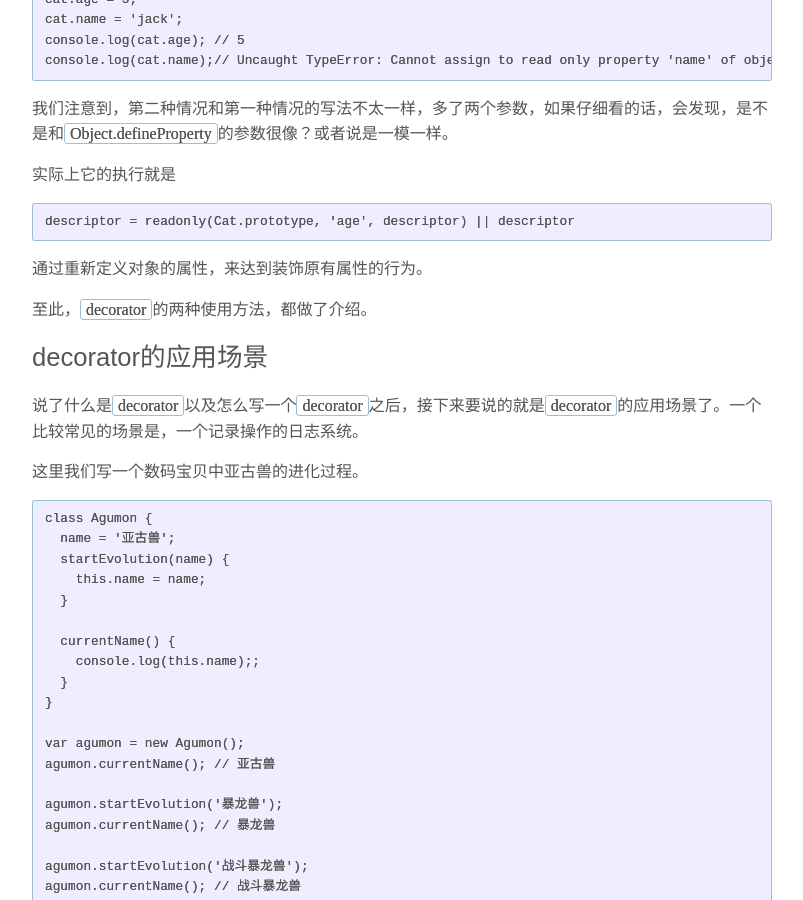
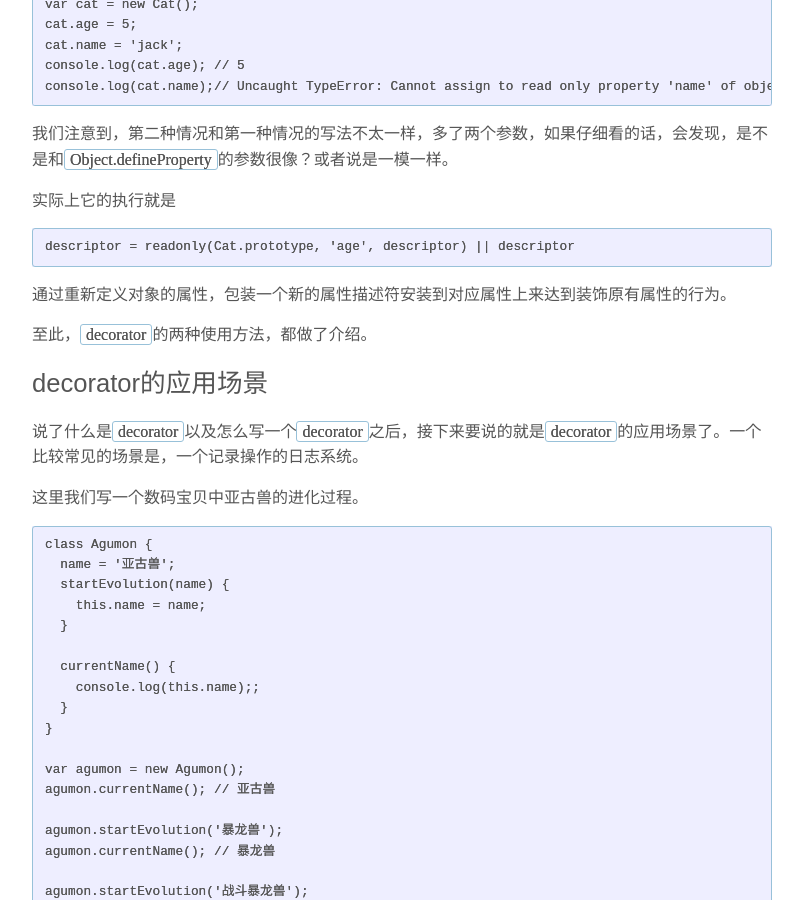
Before and after one commit to mmmaming/mmmaming.github.io, a Jekyll site: the page built from _posts/2017-12-20-ES7中的decorator.md, in a window 1280 px wide and 900 px high, scrolled down 2425 px. Shown: the whole window, without its empty margins (238-1041 px from the left). Built offline with Jekyll 4.4.1, drawn with Linux system fonts in a browser that asks for light colours; some web fonts are replaced; some of the changed text lies outside the part shown.

Commit message:
decorator

````diff
--- a/_posts/2017-12-20-ES7中的decorator.md
+++ b/_posts/2017-12-20-ES7中的decorator.md
@@ -11,7 +11,7 @@
 
 ## 如何使用decorator
 
-decorator的使用方法有两种，一种是给类添加`decorator`，另一种是给类的属性添加`decorator`。（注意`decorator`不能用于装饰函数，因为函数存在函数提升的情况）
+decorator的使用方法有两种，一种是给类添加`decorator`，另一种是给类的属性添加`decorator`(普通的对象字面量属性也可以添加装饰器)。（注意`decorator`不能用于装饰函数，因为函数存在函数提升的情况）
 先来看第一种情况。
 
 ```
@@ -116,7 +116,7 @@
 ```
 descriptor = readonly(Cat.prototype, 'age', descriptor) || descriptor
 ```
-通过重新定义对象的属性，来达到装饰原有属性的行为。
+通过重新定义对象的属性，包装一个新的属性描述符安装到对应属性上来达到装饰原有属性的行为。
 
 至此，`decorator`的两种使用方法，都做了介绍。
 
````
